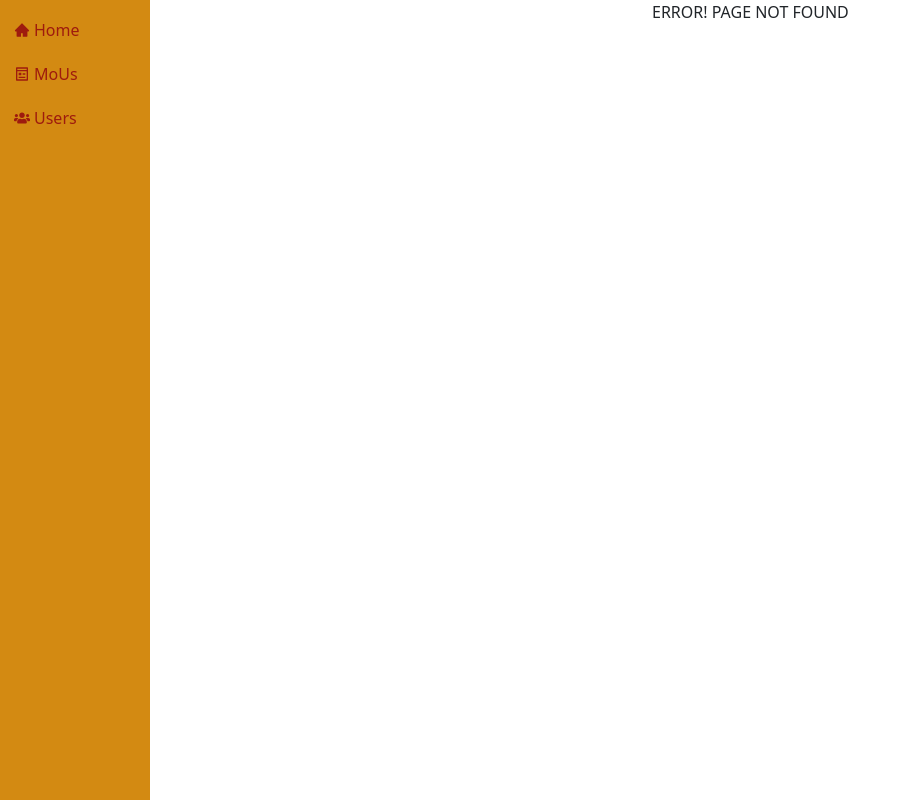
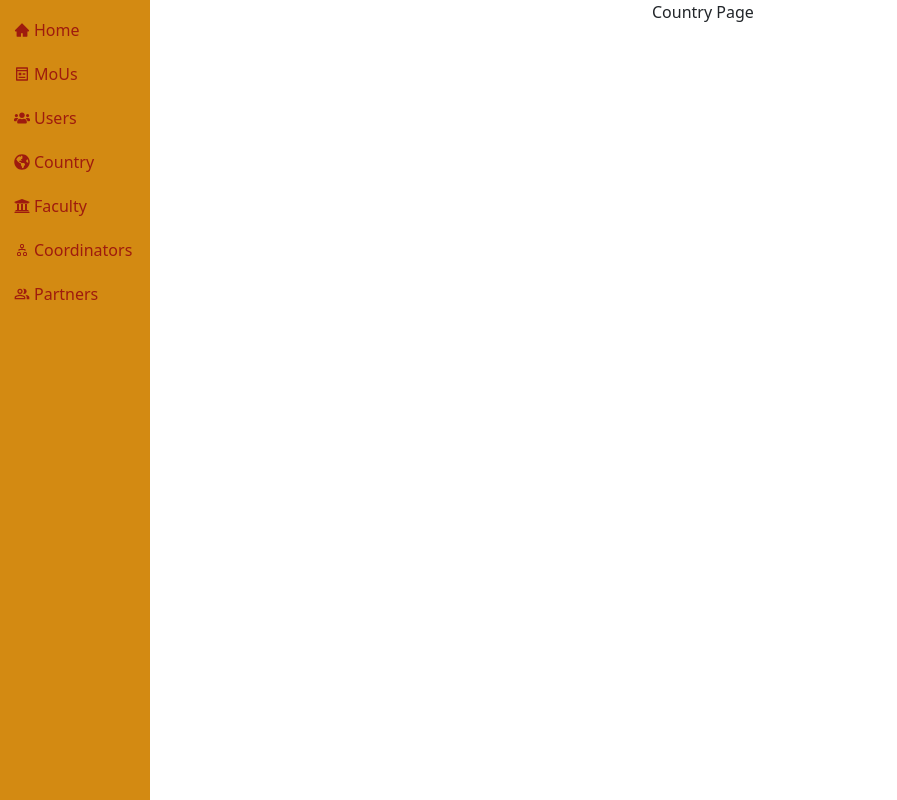
Before and after one commit to DenukaJayaweera/MoU-Dashboard-Test, a React (Create React App) app in the folder client/dashboard/: page /country in a window 1280 px wide. Before the commit this address had no page. Shown: the whole page, without its empty margins (0-897 px from the left). Built offline with nearby package versions, Linux system fonts and the light colour scheme.

Commit message:
All the pages are added

```diff
--- a/client/dashboard/src/App.js
+++ b/client/dashboard/src/App.js
@@ -5,6 +5,10 @@ import Home from './Pages/Home';
 import Users from './Pages/Users';
 import MoUs from './Pages/MoUs';
 import ErrorPage from './Pages/ErrorPage';
+import Country from './Pages/Country';
+import Faculty from './Pages/Faculty';
+import Partners from './Pages/Partners';
+import Coordinators from './Pages/Coordinators';
 
 import Sidebar from './Component/Sidebar';
 
@@ -20,6 +24,10 @@ function App() {
             <Route path="/" element={<Home />} />
             <Route path="/users" element={<Users />} />
             <Route path="/mous" element={<MoUs />} />
+            <Route path="/country" element={<Country />} />
+            <Route path="/faculty" element={<Faculty />} />
+            <Route path="/partners" element={<Partners />} />
+            <Route path="/coordinators" element={<Coordinators />} />
             <Route path="*" element={<ErrorPage />} />
           </Routes>
         </div>
--- a/client/dashboard/src/Component/Sidebar.js
+++ b/client/dashboard/src/Component/Sidebar.js
@@ -6,7 +6,9 @@ import { Link } from 'react-router-dom';
 
 import { AiFillHome } from 'react-icons/ai';
 import { RiPagesLine } from 'react-icons/ri';
-import { FaUsers } from 'react-icons/fa';
+import { FaUsers, FaGlobeAmericas, FaUniversity } from 'react-icons/fa';
+import { MdOutlinePeopleAlt } from 'react-icons/md';
+import { BsDiagram2 } from 'react-icons/bs';
 
 function Sidebar() {
   return (
@@ -30,6 +32,30 @@ function Sidebar() {
             Users
           </Link>
         </li>
+        <li>
+          <Link to="/country">
+            <FaGlobeAmericas className="m-1" />
+            Country
+          </Link>
+        </li>
+        <li>
+          <Link to="/faculty">
+            <FaUniversity className="m-1" />
+            Faculty
+          </Link>
+        </li>
+        <li>
+          <Link to="/coordinators">
+            <BsDiagram2 className="m-1" />
+            Coordinators
+          </Link>
+        </li>
+        <li>
+          <Link to="/partners">
+            <MdOutlinePeopleAlt className="m-1" />
+            Partners
+          </Link>
+        </li>
       </ul>
     </div>
   );
--- /dev/null
+++ b/client/dashboard/src/Pages/Coordinators.js
@@ -0,0 +1,5 @@
+import react from 'react';
+function Coordinators() {
+  return <div>Coordinators Page</div>;
+}
+export default Coordinators;
--- /dev/null
+++ b/client/dashboard/src/Pages/Country.js
@@ -0,0 +1,5 @@
+import React from 'react';
+function Country() {
+  return <div>Country Page</div>;
+}
+export default Country;
--- /dev/null
+++ b/client/dashboard/src/Pages/Faculty.js
@@ -0,0 +1,5 @@
+import react from 'react';
+function Faculty() {
+  return <div>Faculty Page</div>;
+}
+export default Faculty;
--- /dev/null
+++ b/client/dashboard/src/Pages/Partners.js
@@ -0,0 +1,5 @@
+import React from 'react';
+function Partners() {
+  return <div>Partners Page</div>;
+}
+export default Partners;
```
Also changed, not shown: 1 other file (tests, documents, lock files or other folders).
